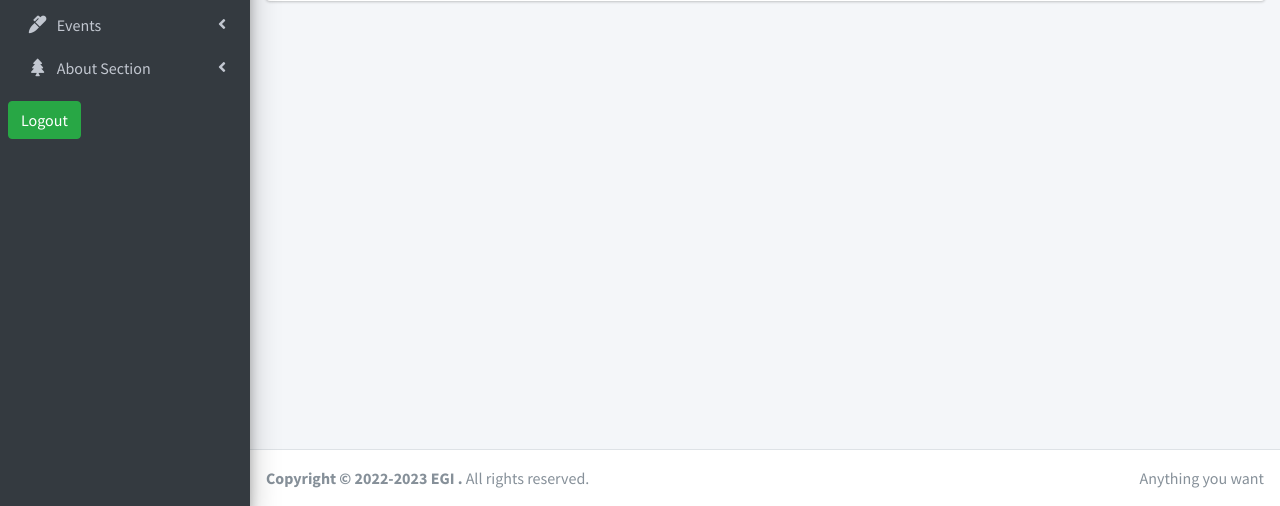
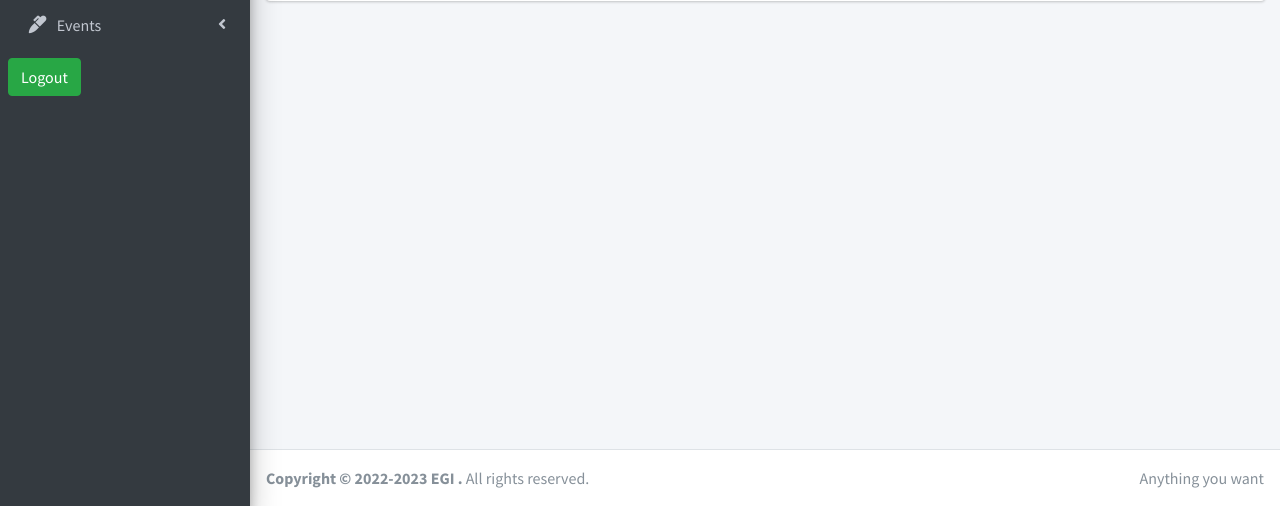
Before and after one commit to kemo30/final, a Laravel app: page /dashboard/about in a window 1280 px wide. Shown: the part 294-800 px from the top of the page. Run offline with Laravel 8, Linux system fonts and the light colour scheme; the visitor is signed in with stand-in values (Sample User, id 1); data that the repository does not hold is empty; parts of the project's set-up code (start-up, migrations or seed data) failed here and were passed over; some libraries are stand-ins or nearby versions.

Commit message:
last commit

```diff
--- a/resources/views/back/layout/layout.blade.php
+++ b/resources/views/back/layout/layout.blade.php
@@ -235,25 +235,7 @@
                             </ul>
                         </li>
 
-                        <li class="nav-item has-treeview ">
-                            <a href="#" class="nav-link ">
-                                <i class="nav-icon fas fa-tree"></i>
 
-                                <p>
-                                    About Section
-                                    <i class="right fas fa-angle-left"></i>
-                                </p>
-                            </a>
-                            <ul class="nav nav-treeview"  style="margin-left: 10px">
-                                <li class="nav-item">
-                                    <a href="{{ route('news.index') }}" class="nav-link ">
-
-                                        <p>About Section table</p>
-                                    </a>
-                                </li>
-
-                            </ul>
-                        </li>
 
 
 
--- a/resources/views/front/careers.blade.php
+++ b/resources/views/front/careers.blade.php
@@ -6,7 +6,7 @@
     <div class="container">
       <div class="page-heading">
         <p>
-          {{__('APPLAY FOR A JOB')}}
+          {{__('APPLY FOR A JOB')}}
         </p>
       </div>
     </div>
```
